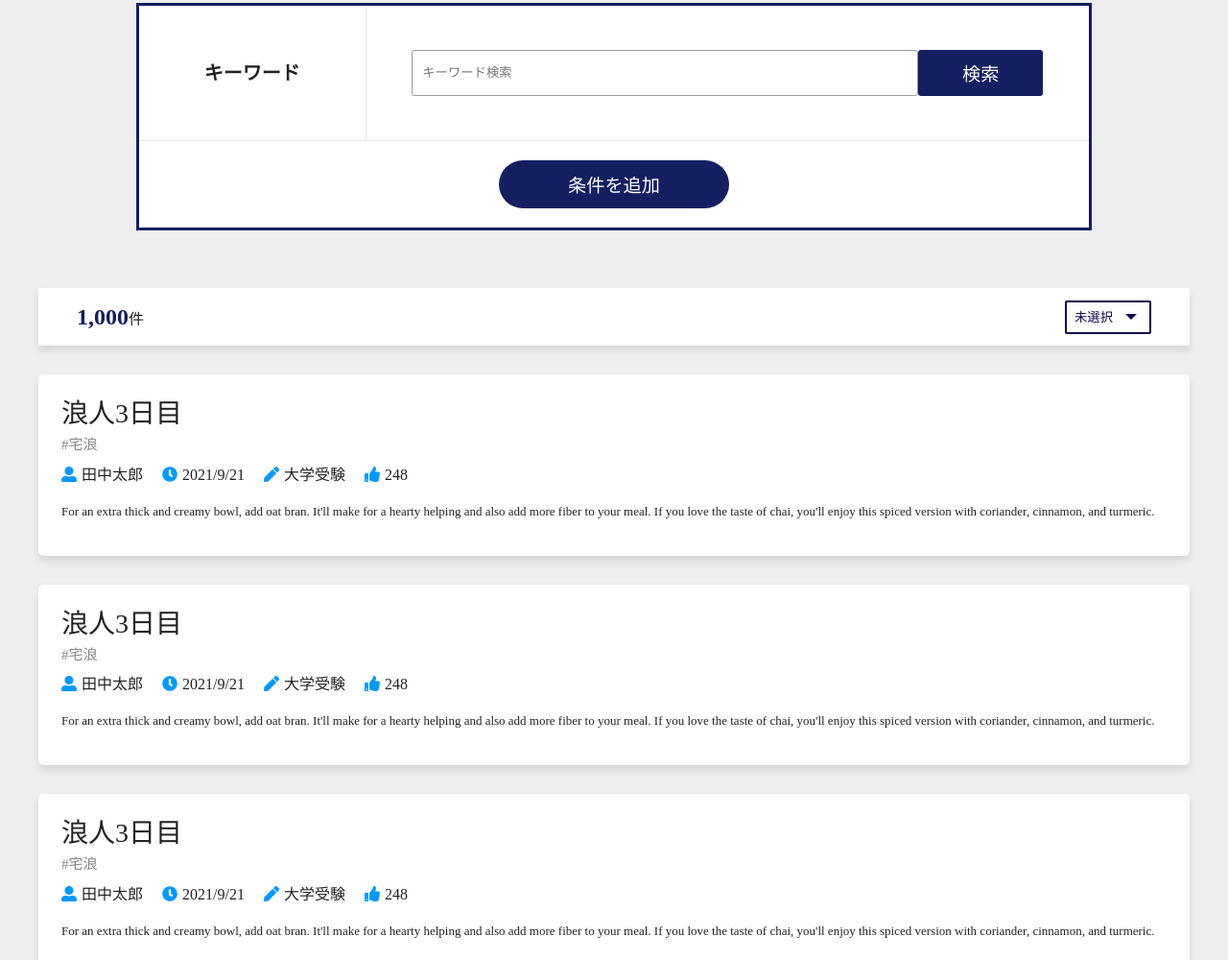
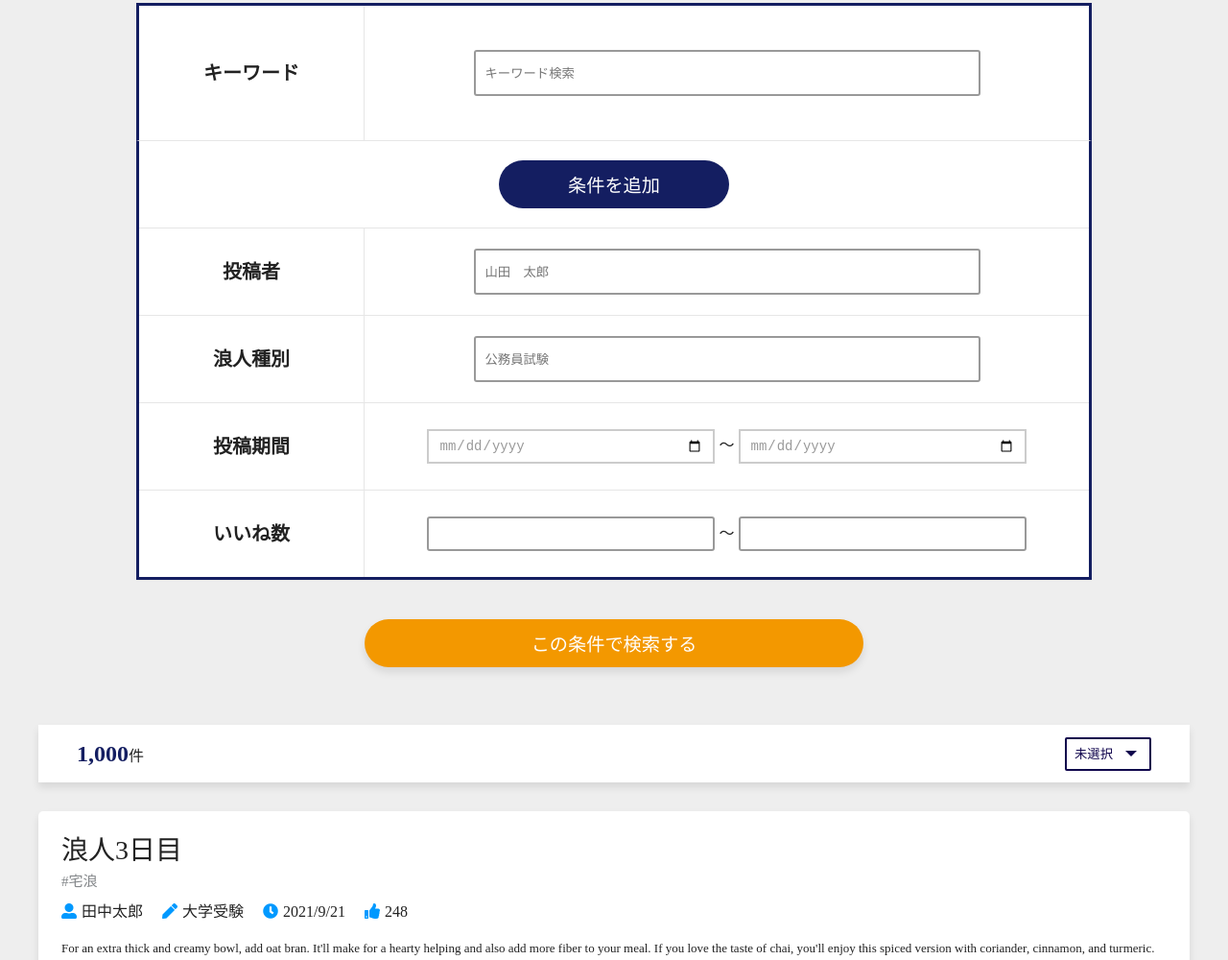
Before and after one commit to higanofront/RouninDiaryView, a plain HTML site: page index.html in a window 1280 px wide. Shown: the part 467-1467 px from the top of the page at 96% size. Drawn offline with nearby package versions, Linux system fonts and the light colour scheme.

Commit message:
add cond box

```diff
--- a/css/index.css
+++ b/css/index.css
@@ -25,6 +25,10 @@ a {
 
 .is-pc {
   display: none;
+}
+
+.margin-0-auto {
+  margin: 0 auto;
 }
 
 .drower-icon {
@@ -244,14 +248,24 @@ main {
   background: #EEEEEE;
 }
 
-.search-box {
-  border: 3px solid #141E61;
+.search-form {
   width: 83%;
   margin: 0 auto;
 }
 
 .search-table {
   width: 100%;
+  border: 3px solid #141E61;
+  border-bottom: none;
+}
+
+.search-add-cond-table {
+  border-top: none;
+  border-bottom: 3px solid #141E61;
+}
+
+.search-box-row {
+  border-top: 1px solid #e6e6e6;
 }
 
 .search-box-header {
@@ -267,18 +281,15 @@ main {
   background: #fff;
 }
 
-.search-form {
+.search-item-container {
+  margin: 0 auto;
   display: flex;
   align-items: center;
   height: 100px;
 }
 
-.search-item-container {
-  margin: 0 auto;
-}
-
-.search-form input[type="text"]{
-  border: 1px solid #999;
+.search-item-container input[type="text"]{
+  border: 2px solid #999;
   padding: 3px 10px;
   border-radius: 3px;
   height: 48px;
@@ -286,7 +297,7 @@ main {
   overflow: hidden;
 }
 
-.search-form input[type="submit"] {
+.search-item-container input[type="submit"] {
   cursor: pointer;
   font-size: 1.2em;
   border: none;
@@ -300,7 +311,40 @@ main {
   vertical-align: middle;
 }
 
-.conds-open-button-container {
+label {
+  position: relative;
+  display: inline-block;
+  width: 300px;
+  height: 36px;
+}
+
+input[type="date"] {
+  position: relative;
+  padding: 0 10px;
+  width: 300px;
+  height: 36px;
+  border: 2px solid #ccc;
+  background: transparent;
+  box-sizing: border-box;
+  font-size: 14px;
+  color: #999;
+}
+
+.search-item-container input[type="number"]{
+  border: 2px solid #999;
+  padding: 3px 10px;
+  border-radius: 3px;
+  height: 36px;
+  width: 300px;
+  overflow: hidden;
+}
+
+.cond-open-button-container {
+  border-right: 3px solid #141E61;
+  border-left: 3px solid #141E61;
+}
+
+.button-container {
   text-align: center;
   border-top: none;
   width: 100%;
@@ -310,7 +354,7 @@ main {
   background: #fff;
 }
 
-.conds-open-button {
+.button {
   height: 50px;
   width: 240px;
   background: #141E61;
@@ -322,6 +366,22 @@ main {
   outline : none;
   display: inline-block;
   vertical-align: middle;
+}
+
+.add-search-item-container {
+  height: 50px;
+}
+
+.search-button-container {
+  background: #EEEEEE;
+  padding-top: 40px;
+  padding-bottom: 0;
+}
+
+.search-button {
+  width: 520px;
+  background: #f39800;
+  box-shadow: 0px 5px 8px 0px rgb(0 0 0 / 10%);
 }
 
 /* ======================　日記一覧 =================================================== */
@@ -520,8 +580,8 @@ footer p {
     margin-top: 37px;
   }
 
-  /* ===================　メインビジュアル ========================================================= */
-  .search-box {
+  /* ===================　検索 ========================================================= */
+  .search-form {
     width: 100%;
   }
 
@@ -531,6 +591,18 @@ footer p {
 
   .search-item-container > input[type="text"] {
     width: 317px;
+  }
+
+  label {
+    width: 200px;
+  }
+
+  .search-item-container input[type="date"] {
+    width: 200px;
+  }
+
+  .search-item-container input[type="number"] {
+    width: 200px;
   }
 
   /* ======================= 日記 ================================================================== */
@@ -599,7 +671,7 @@ footer p {
     background: #EEEEEE;
   }
 
-  .search-box {
+  .search-form {
     width: 100%;
   }
 
@@ -614,20 +686,34 @@ footer p {
     display: block;
   }
 
-  .search-form {
-    display: flex;
-  }
-
   .search-item-container {
     width: 90%;
   }
 
   .search-form input[type="text"] {
-    width: 70%;
+    width: 100%;
   }
 
+  label {
+    width: 120px;
+  }
+
+  input[type="date"] {
+    width: 100%;
+  }
+  input[type="date"]::-webkit-calendar-picker-indicator {
+    display: none;
+  }
+
+  .search-item-container input[type="number"] {
+    width: 120px;
+  }
   .search-form input[type="submit"] {
-    width: 30%;
+    width: 80%;
+  }
+
+  .search-button {
+    width: 100% !important;
   }
 
   .article-info-item:nth-child(3) {
--- a/index.html
+++ b/index.html
@@ -20,7 +20,7 @@
       <ul class="header-menu is-sp">
         <li class="header-menu-item"><a class="header-menu-item-link" href="#" ><i class="fas fa-pen-fancy fa-3x"></i><p class="header-menu-text">日記を書く</p></a></li>
         <li class="header-menu-item"><a class="header-menu-item-link" href="#" ><i class="fas fa-search fa-3x"></i><p class="header-menu-text">日記を探す</p></a></li>
-        <li class="header-menu-item"><a class="header-menu-item-link" href="#" ><i class="fas fa-bullhorn fa-3x"></i><p class="header-menu-text">ユーザー管理</p></a></li>
+        <li class="header-menu-item"><a class="header-menu-item-link" href="#" ><i class="fas fa-tasks fa-3x"></i><p class="header-menu-text">ユーザー管理</p></a></li>
         <li class="header-menu-item"><a class="header-menu-item-link" href="#" ><i class="fas fa-user-alt fa-3x"></i><p class="header-menu-text">ログイン</p></a></li>
       </ul>
       <div class="drower-icon">
@@ -58,25 +58,74 @@
     </div>
     <section class="search">
       <div class="inner">
-        <div class="search-box">
+        <form class="search-form">
           <table class="search-table">
             <tbody class="search-box-body">
               <tr class="search-box-row">
                 <th class="search-box-header">キーワード</th>
                 <td class="search-box-data">
-                  <form method="get" action="#" class="search-form">
-                    <div class="search-item-container">
-                      <input type="text" size="25" placeholder="キーワード検索"><input type="submit" value="検索">
-                    </div>
-                  </form>
+                  <div class="search-item-container">
+                    <input class="margin-0-auto" type="text" size="25" placeholder="キーワード検索">
+                  </div>
                 </td>
               </tr>
             </tbody>
           </table>
-          <div class="conds-open-button-container">
-            <input class="conds-open-button" type="submit" value="条件を追加">
+          <div class="button-container cond-open-button-container">
+            <input class="button" type="submit" value="条件を追加">
           </div>
-        </div>
+          <table class="search-table search-add-cond-table">
+            <tbody class="search-box-body">
+              <tr class="search-box-row">
+                <th class="search-box-header">投稿者</th>
+                <td class="search-box-data">
+                  <div class="search-item-container add-search-item-container">
+                    <input class="margin-0-auto" type="text" size="25" placeholder="山田　太郎">
+                  </div>
+                </td>
+              </tr>
+              <tr class="search-box-row">
+                <th class="search-box-header">浪人種別</th>
+                <td class="search-box-data">
+                  <div class="search-item-container add-search-item-container">
+                    <input class="margin-0-auto" type="text" size="25" placeholder="公務員試験">
+                  </div>
+                </td>
+              </tr>
+              <tr class="search-box-row">
+                <th class="search-box-header">投稿期間</th>
+                <td class="search-box-data">
+                  <div class="search-item-container add-search-item-container">
+                    <div class="margin-0-auto">
+                      <label>
+                        <input type="date"/>
+                      </label>
+                      <span>  〜  </span>
+                      <label>
+                        <input type="date"/>
+                      </label>
+                    </div>
+                  </div>
+                </td>
+              </tr>
+              <tr class="search-box-row">
+                <th class="search-box-header">いいね数</th>
+                <td class="search-box-data">
+                  <div class="search-item-container add-search-item-container">
+                    <div class="margin-0-auto">
+                      <input type="number" size="25">
+                      <span>  〜  </span>
+                      <input type="number" size="25">
+                    </div>
+                  </div>
+                </td>
+              </tr>
+            </tbody>
+          </table>
+          <div class="button-container search-button-container">
+            <input class="button search-button" type="submit" value="この条件で検索する">
+          </div>
+        </form>
       </div>
     </section>
     <section class="diary">
@@ -98,8 +147,8 @@
             <h3 class="article-tag">#宅浪</h3>
             <ul class="article-info">
               <li class="article-info-item"><i class="fas fa-user-alt"></i></span><span>田中太郎</span></li>
+              <li class="article-info-item"><i class="fas fa-pen"></i></span><span>大学受験</span></li>
               <li class="article-info-item"><i class="fas fa-clock"></i></span><span>2021/9/21</span></li>
-              <li class="article-info-item"><i class="fas fa-pen"></i></span><span>大学受験</span></li>
               <li class="article-info-item"><i class="fas fa-thumbs-up"></i></span><span>248</span></li>
             </ul>
             <p class="article-text">For an extra thick and creamy bowl, add oat bran.  It'll make for a hearty helping and also add more fiber to your meal.  If you love the taste of chai, you'll enjoy this spiced version with coriander, cinnamon, and turmeric.</p>
@@ -111,8 +160,8 @@
             <h3 class="article-tag">#宅浪</h3>
             <ul class="article-info">
               <li class="article-info-item"><i class="fas fa-user-alt"></i></span><span>田中太郎</span></li>
+              <li class="article-info-item"><i class="fas fa-pen"></i></span><span>大学受験</span></li>
               <li class="article-info-item"><i class="fas fa-clock"></i></span><span>2021/9/21</span></li>
-              <li class="article-info-item"><i class="fas fa-pen"></i></span><span>大学受験</span></li>
               <li class="article-info-item"><i class="fas fa-thumbs-up"></i></span><span>248</span></li>
             </ul>
             <p class="article-text">For an extra thick and creamy bowl, add oat bran.  It'll make for a hearty helping and also add more fiber to your meal.  If you love the taste of chai, you'll enjoy this spiced version with coriander, cinnamon, and turmeric.</p>
@@ -124,8 +173,8 @@
             <h3 class="article-tag">#宅浪</h3>
             <ul class="article-info">
               <li class="article-info-item"><i class="fas fa-user-alt"></i></span><span>田中太郎</span></li>
+              <li class="article-info-item"><i class="fas fa-pen"></i></span><span>大学受験</span></li>
               <li class="article-info-item"><i class="fas fa-clock"></i></span><span>2021/9/21</span></li>
-              <li class="article-info-item"><i class="fas fa-pen"></i></span><span>大学受験</span></li>
               <li class="article-info-item"><i class="fas fa-thumbs-up"></i></span><span>248</span></li>
             </ul>
             <p class="article-text">For an extra thick and creamy bowl, add oat bran.  It'll make for a hearty helping and also add more fiber to your meal.  If you love the taste of chai, you'll enjoy this spiced version with coriander, cinnamon, and turmeric.</p>
@@ -137,8 +186,8 @@
             <h3 class="article-tag">#宅浪</h3>
             <ul class="article-info">
               <li class="article-info-item"><i class="fas fa-user-alt"></i></span><span>田中太郎</span></li>
+              <li class="article-info-item"><i class="fas fa-pen"></i></span><span>大学受験</span></li>
               <li class="article-info-item"><i class="fas fa-clock"></i></span><span>2021/9/21</span></li>
-              <li class="article-info-item"><i class="fas fa-pen"></i></span><span>大学受験</span></li>
               <li class="article-info-item"><i class="fas fa-thumbs-up"></i></span><span>248</span></li>
             </ul>
             <p class="article-text">For an extra thick and creamy bowl, add oat bran.  It'll make for a hearty helping and also add more fiber to your meal.  If you love the taste of chai, you'll enjoy this spiced version with coriander, cinnamon, and turmeric.</p>
@@ -150,8 +199,8 @@
             <h3 class="article-tag">#宅浪</h3>
             <ul class="article-info">
               <li class="article-info-item"><i class="fas fa-user-alt"></i></span><span>田中太郎</span></li>
+              <li class="article-info-item"><i class="fas fa-pen"></i></span><span>大学受験</span></li>
               <li class="article-info-item"><i class="fas fa-clock"></i></span><span>2021/9/21</span></li>
-              <li class="article-info-item"><i class="fas fa-pen"></i></span><span>大学受験</span></li>
               <li class="article-info-item"><i class="fas fa-thumbs-up"></i></span><span>248</span></li>
             </ul>
             <p class="article-text">For an extra thick and creamy bowl, add oat bran.  It'll make for a hearty helping and also add more fiber to your meal.  If you love the taste of chai, you'll enjoy this spiced version with coriander, cinnamon, and turmeric.</p>
```
